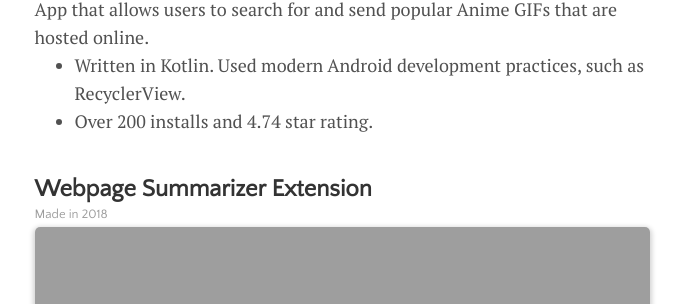
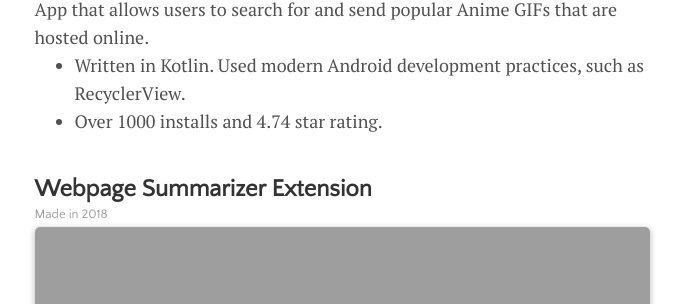
Before and after one commit to vedantroy/vedantroy.github.io, a Jekyll site: the page built from index.html, in a window 1280 px wide and 900 px high, scrolled down 1291 px. Shown: the part 151-455 px from the top of the window, without its empty margins (298-982 px from the left). Built offline with Jekyll 4.4.1, drawn with Linux system fonts in a browser that asks for light colours; the list of posts is cut into pages by our own code.

Commit message:
Update number of downloads for Anime GIF keyboard

```diff
--- a/_posts/2018-10-01-anime-GIF-keyboard.md
+++ b/_posts/2018-10-01-anime-GIF-keyboard.md
@@ -7,4 +7,4 @@ project_link: https://play.google.com/store/apps/details?id=com.vedantroy.animef
 ---
 App that allows users to search for and send popular Anime GIFs that are hosted online.
 * Written in Kotlin. Used modern Android development practices, such as RecyclerView.
-* Over 200 installs and 4.74 star rating.
+* Over 1000 installs and 4.74 star rating.
```
